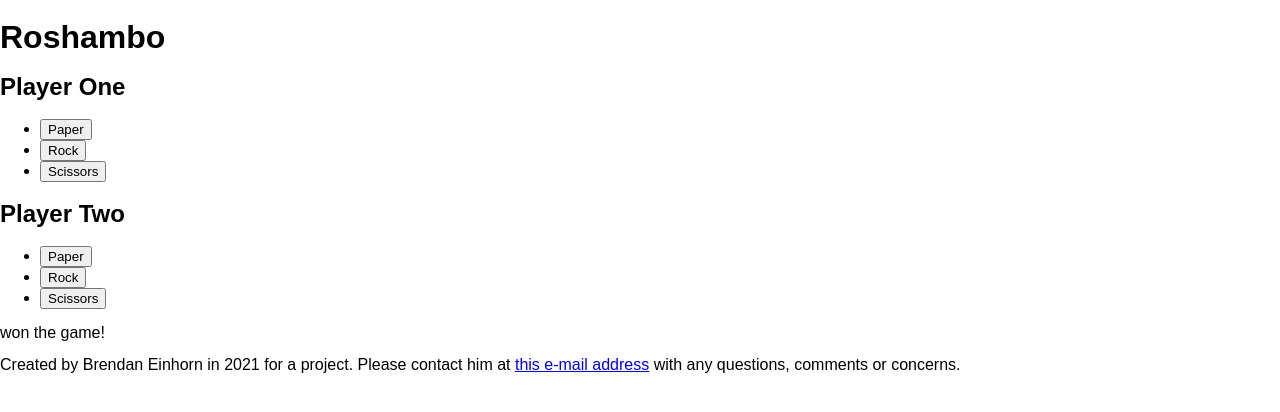
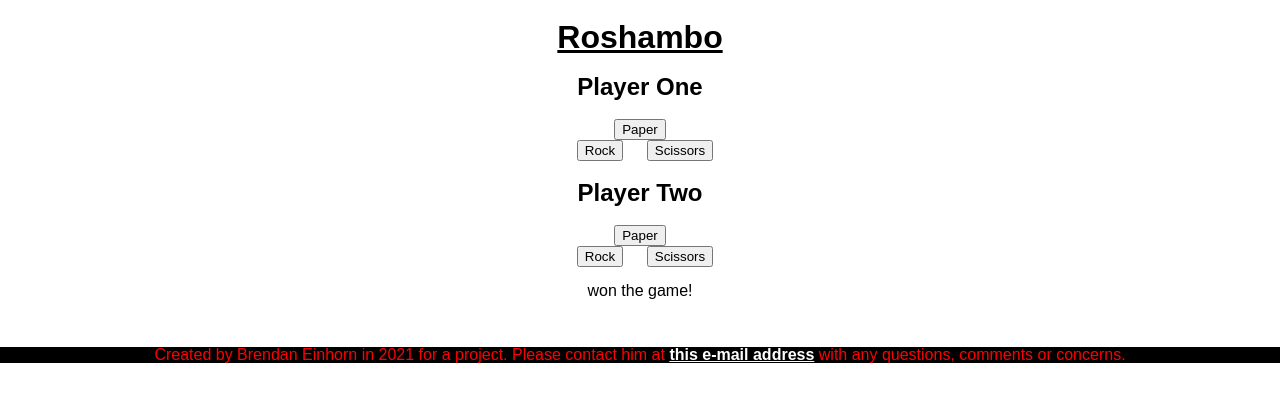
Before and after one commit to beinhorn1990/roshambo-js, a website: page public/index.html in a window 1280 px wide. Drawn offline with Linux system fonts and the light colour scheme.

Commit message:
Update screen.css

```diff
--- a/public/screen.css
+++ b/public/screen.css
@@ -10,3 +10,53 @@ body {
   margin: 0;
   min-height: 100%;
 }
+
+.Roshambo {
+  display: flex;
+  justify-content: space-around;
+  font-weight: 900;
+  text-decoration: underline;
+}
+
+.playerOne h2 {
+  display: flex;
+  justify-content: space-around;
+}
+.playerTwo h2 {
+  display: flex;
+  justify-content: space-around;
+}
+
+p {
+  text-align: center;
+}
+
+section ul {
+  display: grid;
+  grid-template-rows: 1fr 1fr;
+  grid-template-columns: 1fr 1fr;
+  max-width: 10rem;
+  padding-left: 0;
+  list-style: none;
+  margin: auto;
+}
+
+section ul li:first-child {
+  grid-column: 1 / span 2;
+}
+
+section ul li {
+  text-align: center;
+}
+
+footer {
+  margin: 3rem 0;
+  text-align: center;
+  background-color: black;
+  color: red;
+}
+
+a {
+  color: white;
+  font-weight: 900;
+}
```
